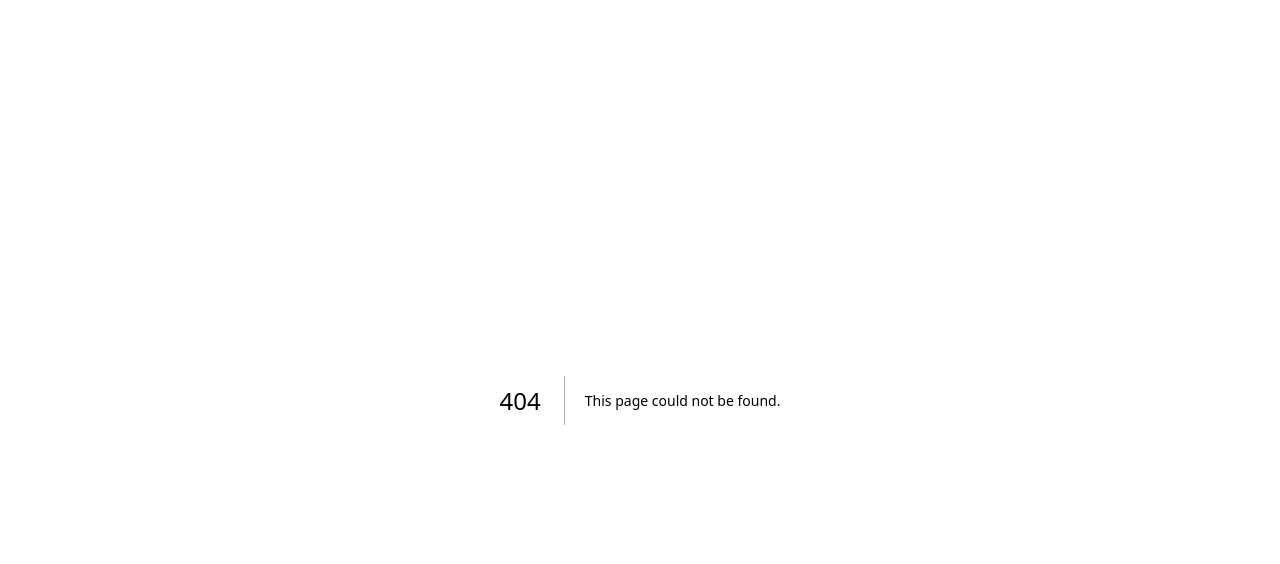
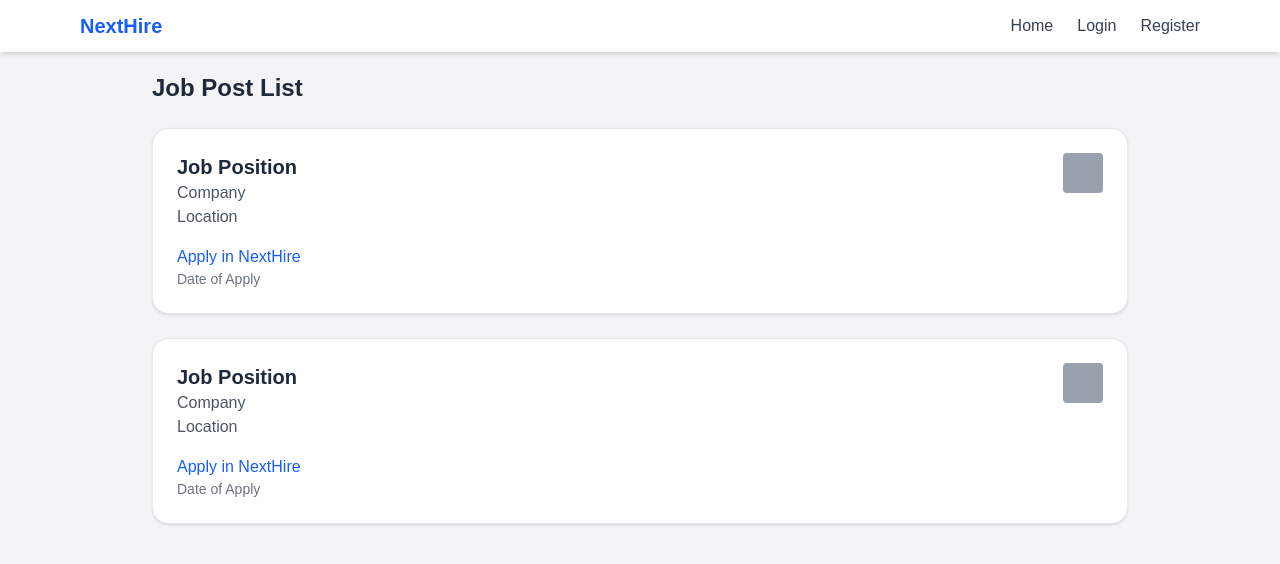
Before and after one commit to CodeVanguardJS/fulllstack-job-app, a Next.js app: page /dashboard/recruiter/job in a window 1280 px wide. Before the commit this address had no page. Shown: the top 564 px of the page. Built offline with nearby package versions, Linux system fonts and the light colour scheme.

Commit message:
feat: add ui for dasboard recruiter job list

```diff
--- /dev/null
+++ b/app/dashboard/recruiter/job/page.jsx
@@ -0,0 +1,43 @@
+// app/job-post-list/page.tsx
+import Navbar from "@/app/components/Navbar";
+export default function JobPostList() {
+  return (
+    <div className="min-h-screen bg-gray-100 text-gray-800">
+      {/* Navbar */}
+      {/* <nav className="bg-gray-200 py-4 shadow-sm text-center text-lg font-semibold text-gray-700">
+        Navbar
+      </nav> */}
+      <Navbar />
+      {/* Main Content */}
+      <main className="max-w-5xl mx-auto py-10 px-6 mt-8">
+        <h1 className="text-2xl font-semibold mb-6">Job Post List</h1>
+
+        {/* Job Card 1 */}
+        <div className="bg-white rounded-2xl shadow p-6 mb-6 flex justify-between items-start border border-gray-200">
+          <div>
+            <h2 className="text-xl font-semibold text-gray-800">Job Position</h2>
+            <p className="text-gray-600">Company</p>
+            <p className="text-gray-600 mb-4">Location</p>
+
+            <p className="text-blue-600 font-medium">Apply in NextHire</p>
+            <p className="text-gray-500 text-sm">Date of Apply</p>
+          </div>
+          <div className="w-10 h-10 bg-gray-400 rounded"></div>
+        </div>
+
+        {/* Job Card 2 */}
+        <div className="bg-white rounded-2xl shadow p-6 mb-6 flex justify-between items-start border border-gray-200">
+          <div>
+            <h2 className="text-xl font-semibold text-gray-800">Job Position</h2>
+            <p className="text-gray-600">Company</p>
+            <p className="text-gray-600 mb-4">Location</p>
+
+            <p className="text-blue-600 font-medium">Apply in NextHire</p>
+            <p className="text-gray-500 text-sm">Date of Apply</p>
+          </div>
+          <div className="w-10 h-10 bg-gray-400 rounded"></div>
+        </div>
+      </main>
+    </div>
+  );
+}
```
